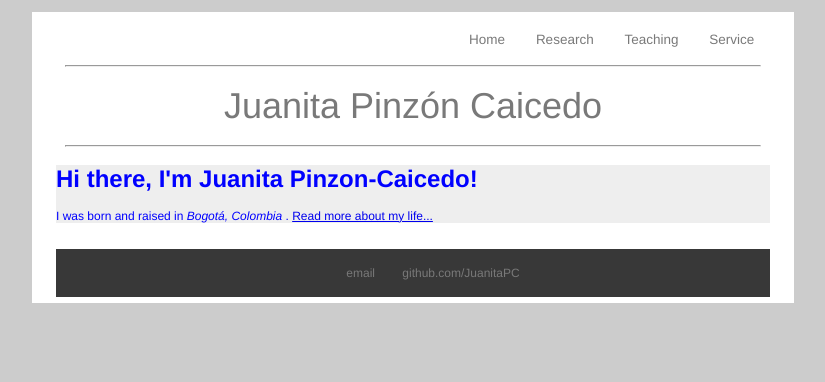
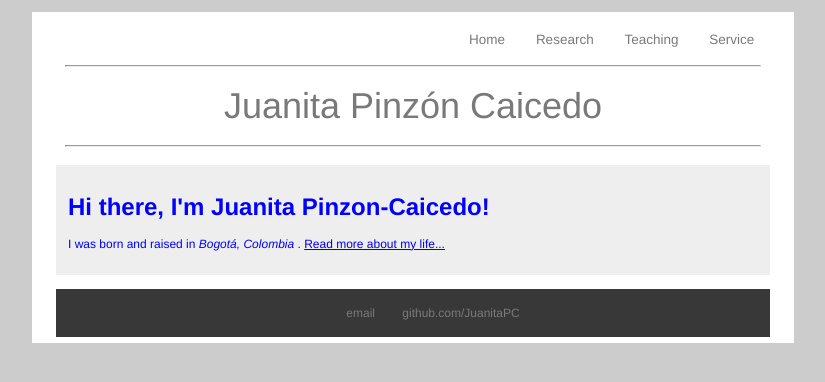
Before and after one commit to JuanitaPC/JuanitaPC.github.io, a Jekyll site: the page built from index.html, in a window 1280 px wide. Shown: the top 382 px of the page, without its empty margins (227-1052 px from the left). Built offline with Jekyll 4.4.1, drawn with Linux system fonts in a browser that asks for light colours.

Commit message:
Update index.html

```diff
--- a/index.html
+++ b/index.html
@@ -2,7 +2,7 @@
 layout: default
 title: Juanita Pinz&oacute;n Caicedo
 ---
-<div class="blurb">
+<div class="blurb" style="padding: 1em;">
 	<h1>Hi there, I'm Juanita Pinzon-Caicedo!</h1>
 	<p>I was born and raised in <em>Bogotá, Colombia </em>. <a href="/about">Read more about my life...</a></p>
 </div><!-- /.blurb -->
```
